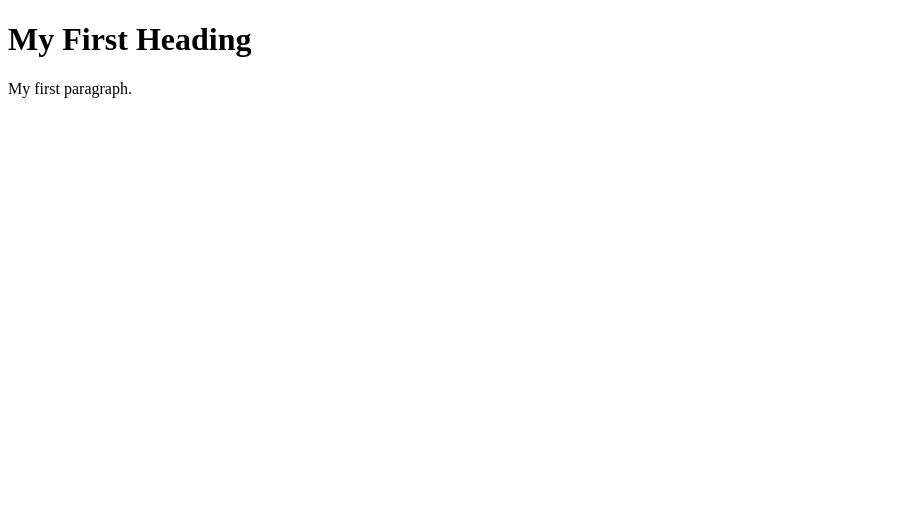
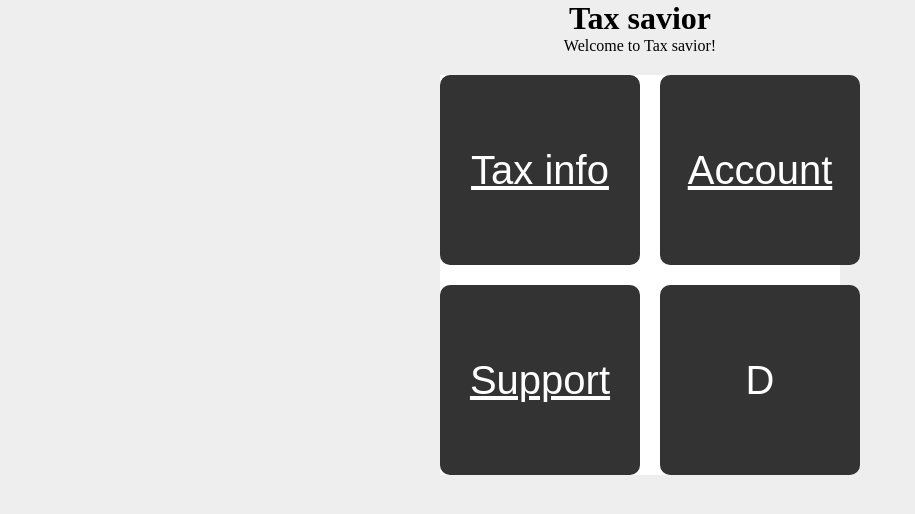
Before and after one commit to CS422-AINT/cs422-aint, a plain HTML site: page index.html in a window 1280 px wide. Shown: the whole page, without its empty margins (0-915 px from the left). Drawn offline with Linux system fonts and the light colour scheme.

Commit message:
build a skeleton

```diff
--- a/index.html
+++ b/index.html
@@ -1,9 +1,25 @@
 <!DOCTYPE html>
 <html>
+
+<head>
+  <link rel="stylesheet" href="styles.css">
+</head>
 <body>
 
-<h1>My First Heading</h1>
-<p>My first paragraph.</p>
+<h1 style = "text-align: center" >Tax savior</h1>
+<p style = "text-align: center">Welcome to Tax savior!</p>
+<div class="container">
+  <div class="box">
+    <a href="taxInfo.html" style="color:white">Tax info</a>
+  </div>
+  <div class="box">
+    <a href="account.html" style="color:white">Account</a>
+  </div>
+  <div class="box">
+    <a href="support.html" style="color:white">Support</a>
+  </div>
+  <div class="box">D</div>
+</div>
 
 </body>
 </html>
--- /dev/null
+++ b/styles.css
@@ -0,0 +1,32 @@
+*{
+    margin:0;
+    padding:0;
+    box-sizing:border-box;
+  }
+html{
+    background-color:#eee;
+}
+.container{
+margin: 20px auto;
+width:400px;
+height:400px;
+background-color:#fff;
+display:grid;
+grid-template-columns: 200px 200px;
+grid-row: auto auto;
+grid-column-gap: 20px;
+grid-row-gap: 20px;
+
+
+}
+.box{
+    background-color:#333;
+    padding:20px;
+    border-radius:10px;
+    color:#fff;
+    display:flex;
+    align-items:center;
+    justify-content:center;
+    font-size:40px;
+    font-family:sans-serif;
+}
```
Also changed, not shown: account.html (added, +13 -0 lines), support.html (added, +13 -0 lines), taxInfo.html (added, +13 -0 lines).
